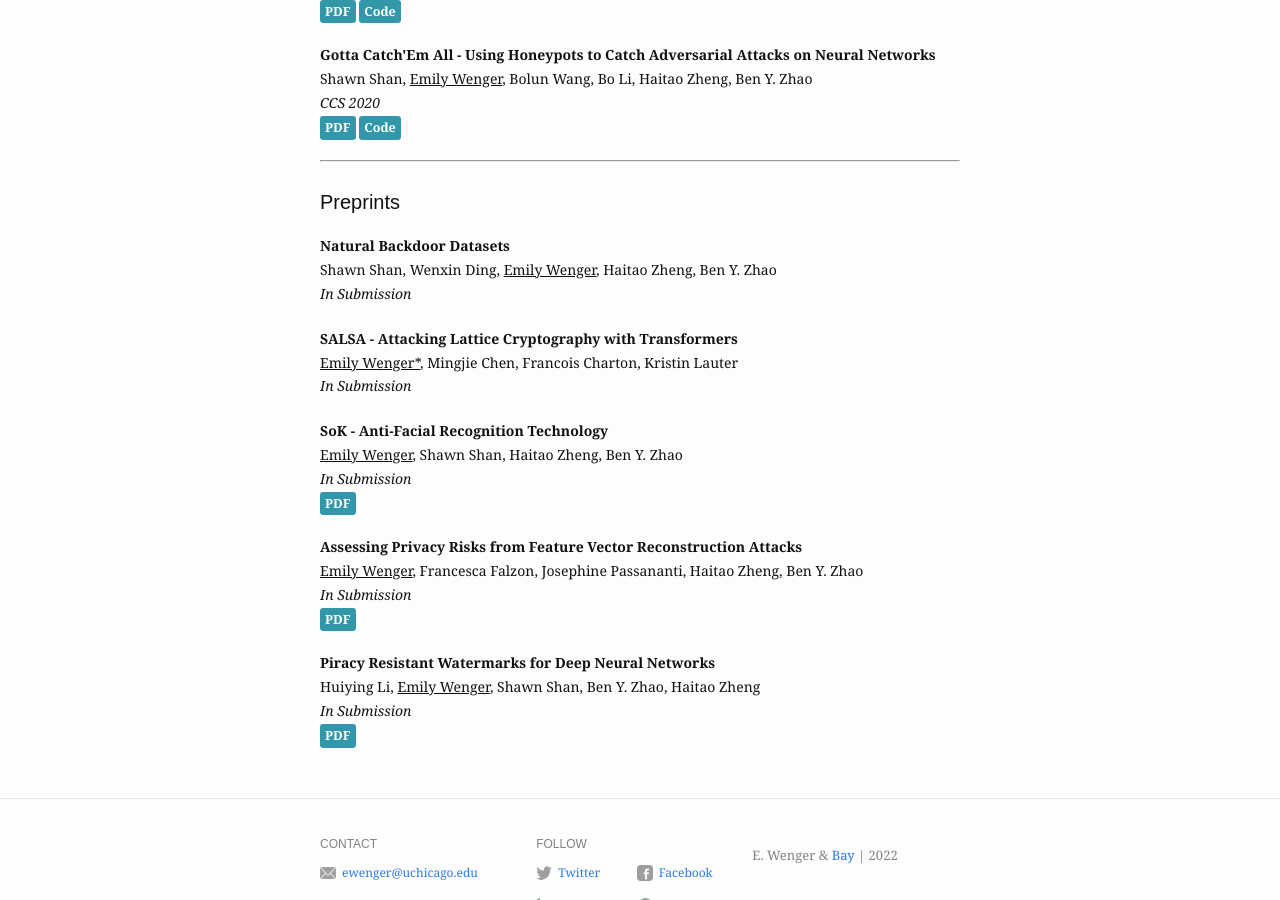
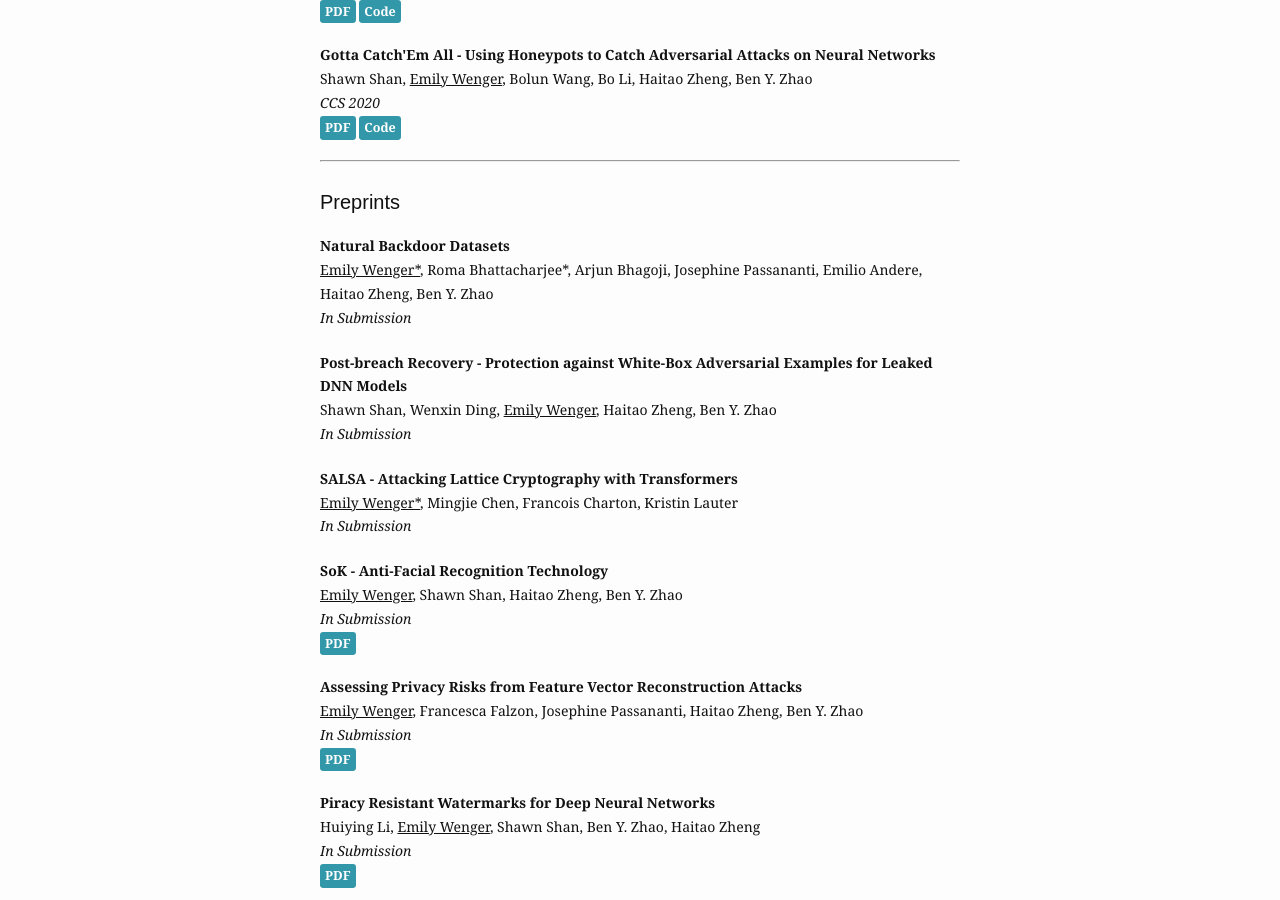
Before and after one commit to emilywenger/emilywenger.github.io, a Jekyll site: the page built from publications.md, in a window 1280 px wide and 900 px high, scrolled down 640 px. Built offline with Jekyll 4.4.1, drawn with Linux system fonts in a browser that asks for light colours.

Commit message:
edit to publications

```diff
--- a/publications.md
+++ b/publications.md
@@ -37,6 +37,12 @@ publications:
 
 preprints:
 - title: Natural Backdoor Datasets
+  authors: <u>Emily Wenger*</u>, Roma Bhattacharjee*, Arjun Bhagoji, Josephine Passananti, Emilio Andere, Haitao Zheng, Ben Y. Zhao
+  conference: In Submission
+  paperlink: NA
+  codelink: NA
+
+- title: Post-breach Recovery - Protection against White-Box Adversarial Examples for Leaked DNN Models
   authors: Shawn Shan, Wenxin Ding, <u>Emily Wenger</u>, Haitao Zheng, Ben Y. Zhao
   conference: In Submission
   paperlink: NA
```
